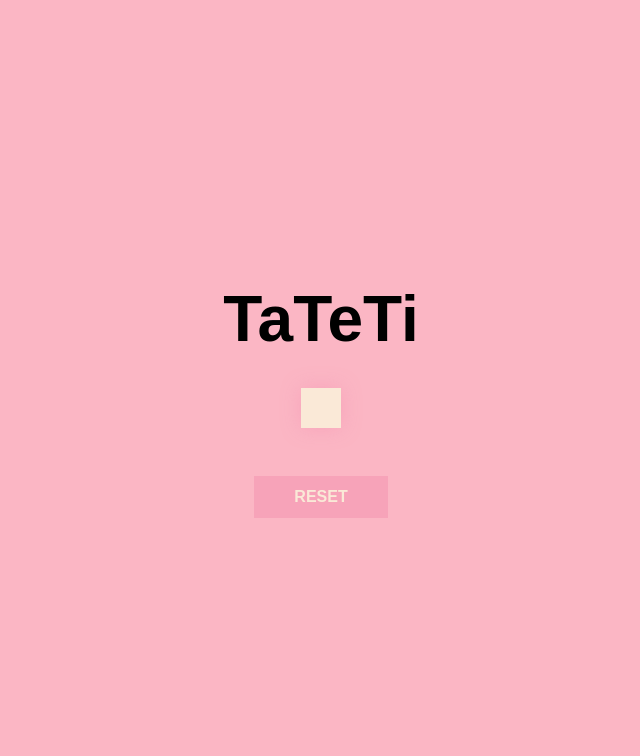
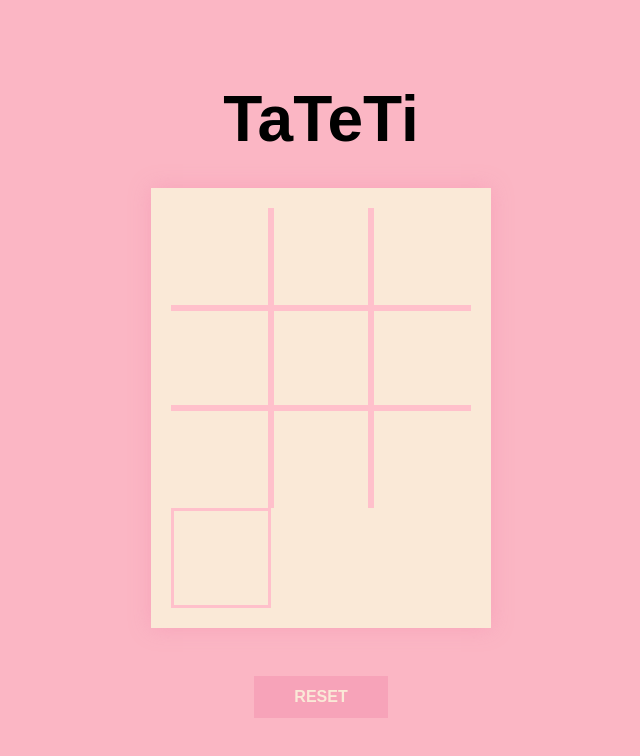
Before and after one commit to belensrz/Ta-te-ti, a plain HTML site: page index.html in a window 1280 px wide. Shown: the whole page, without its empty margins (319-959 px from the left). Drawn offline with Linux system fonts and the light colour scheme.

Commit message:
Update index.html

```diff
--- a/index.html
+++ b/index.html
@@ -2,7 +2,7 @@
   <html lang="en">
   <head>
     <meta charset="UTF-8">
-    <meta name="viewport" content="width=device-width, initial-scale=1.0 />
+    <meta name="viewport" content="width=device-width, initial-scale=1.0" />
     <meta http-equiv="X-UA-Compatible" content="ie=edge">
     <link rel="stylesheet" href="./style.css">
   </head>
@@ -12,11 +12,21 @@
     <div class="container">
       <h1>TaTeTi</h1>
       <div class="play-area">
+         <div id="block_0" class="block"></div>
+         <div id="block_1" class="block"></div>
+         <div id="block_2" class="block"></div>
+         <div id="block_3" class="block"></div>
+         <div id="block_4" class="block"></div>
+         <div id="block_5" class="block"></div>
+         <div id="block_6" class="block"></div>
+         <div id="block_7" class="block"></div>
+         <div id="block_8" class="block"></div>
+         <div id="block_9" class="block"></div>
+ </div>
 
-      </div>
-     <h2 id="winner"></h2>
+      <h2 id="winner"></h2>
       <button onclick="reset_board()">RESET</button>
     </div>
-    <script src=./script.js"></script>
+    <script src="./script.js"></script>
 </body>
 </html>
```
